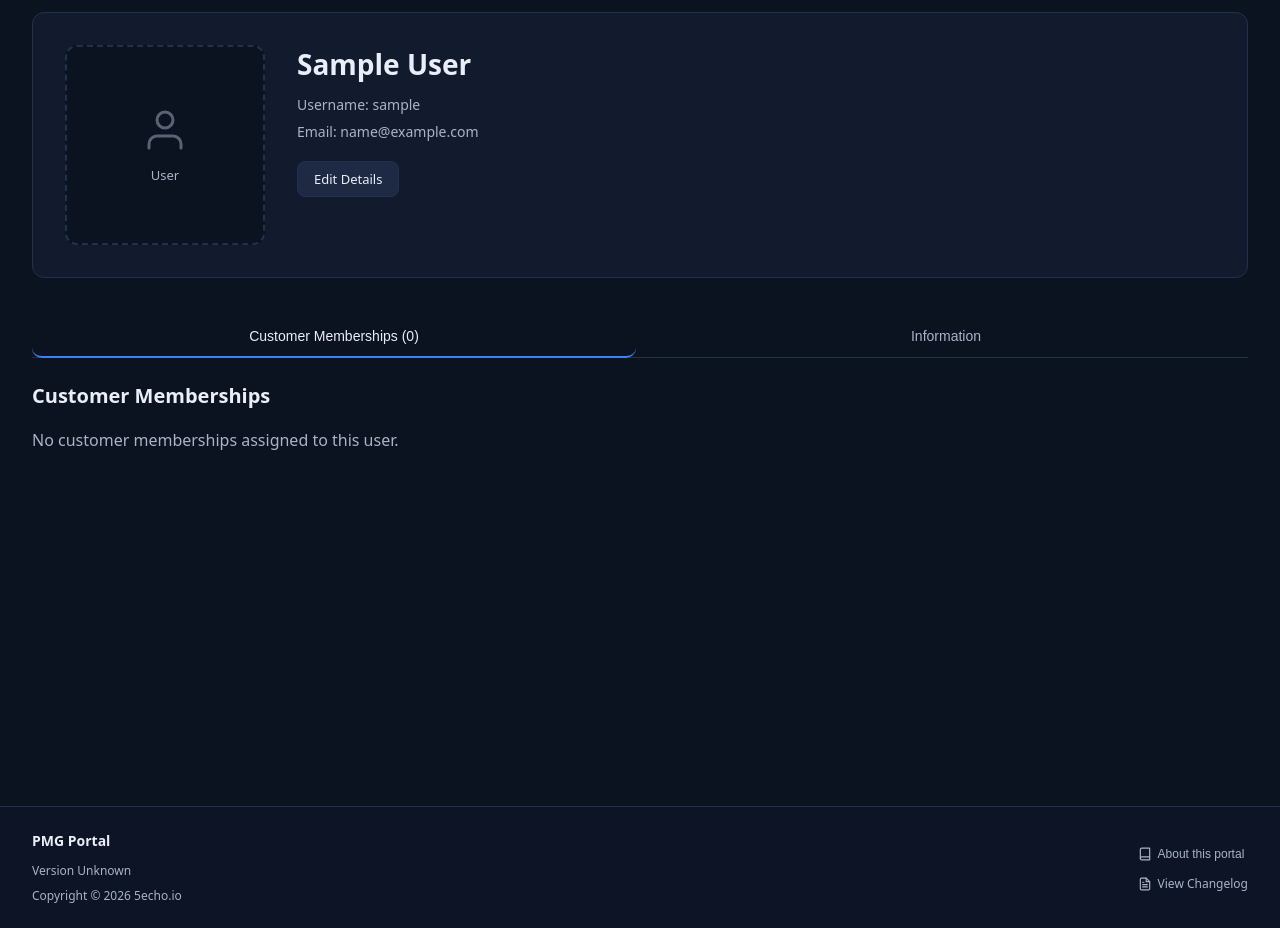
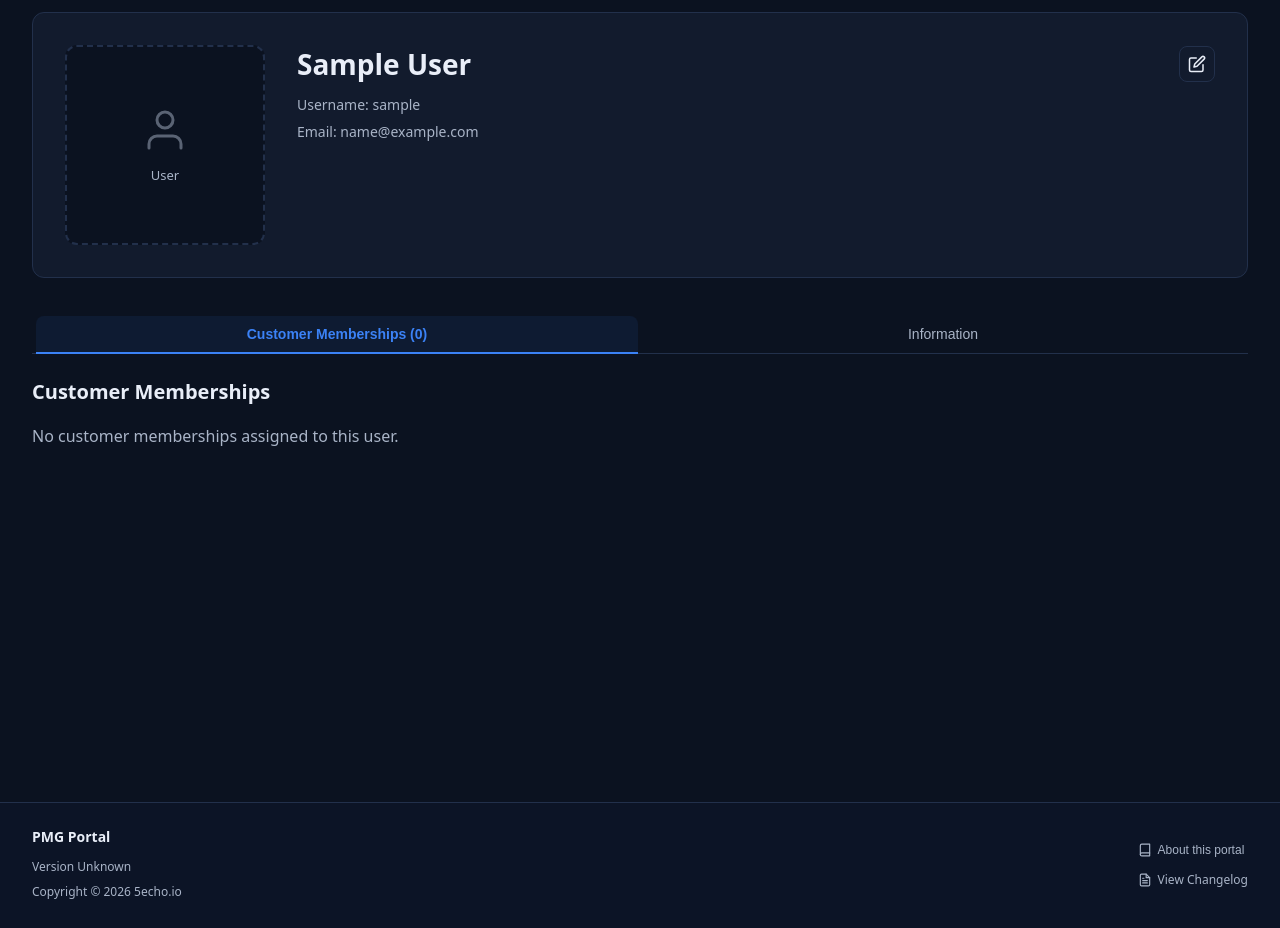
Before and after one commit to 5echo-io/pmg-portal, a Django app: page /admin/users/1/ in a window 1280 px wide. Shown: the part 108-1036 px from the top of the page. After the commit the page ends 1007 px from the top, so only its background shows below. Run offline with Django 5.2, Linux system fonts and the light colour scheme; the visitor is signed in with stand-in values (Sample User, id 1); data comes from the database, SQL or seed files in the repository; data that the repository does not hold is empty; parts of the project's set-up code (start-up, migrations or seed data) failed here and were passed over; some libraries are stand-ins or nearby versions.

Commit message:
UI: Redesign card headers with icon buttons and improve admin layout consistency (v4.3.0-alpha.1)
Co-authored-by: Cursor <cursoragent@cursor.com>

```diff
--- a/src/admin_app/templates/admin_app/rack_detail.html
+++ b/src/admin_app/templates/admin_app/rack_detail.html
@@ -289,7 +289,7 @@
 
 <style>
 .rack-detail-container {
-  max-width: 1200px;
+  max-width: 1280px;
   margin: 0 auto;
 }
 
--- a/src/admin_app/templates/admin_app/user_card.html
+++ b/src/admin_app/templates/admin_app/user_card.html
@@ -25,17 +25,30 @@
     </div>
 
     <div class="customer-card-info">
-      <h1 class="customer-card-name">{{ user_obj.get_full_name|default:user_obj.username }}</h1>
+      <div class="customer-card-name-wrapper">
+        <h1 class="customer-card-name">{{ user_obj.get_full_name|default:user_obj.username }}</h1>
+        <div class="customer-card-header-actions">
+          <a href="{% url 'admin_app:admin_user_edit' user_obj.pk %}" class="customer-card-icon-btn customer-card-icon-btn--edit" title="Edit Details">
+            <svg xmlns="http://www.w3.org/2000/svg" width="18" height="18" viewBox="0 0 24 24" fill="none" stroke="currentColor" stroke-width="2" stroke-linecap="round" stroke-linejoin="round">
+              <path d="M11 4H4a2 2 0 0 0-2 2v14a2 2 0 0 0 2 2h14a2 2 0 0 0 2-2v-7"></path>
+              <path d="M18.5 2.5a2.121 2.121 0 0 1 3 3L12 15l-4 1 1-4 9.5-9.5z"></path>
+            </svg>
+          </a>
+          {% if user_obj.pk != request.user.pk %}
+          <button type="button" class="customer-card-icon-btn customer-card-icon-btn--delete" data-delete-url="{% url 'admin_app:admin_user_delete' user_obj.pk %}" data-delete-message="Are you sure you want to delete the user '{{ user_obj.username }}'? This will also remove all customer memberships for this user." title="Delete User">
+            <svg xmlns="http://www.w3.org/2000/svg" width="18" height="18" viewBox="0 0 24 24" fill="none" stroke="currentColor" stroke-width="2" stroke-linecap="round" stroke-linejoin="round">
+              <path d="M3 6h18"></path>
+              <path d="M19 6v14c0 1-1 2-2 2H7c-1 0-2-1-2-2V6"></path>
+              <path d="M8 6V4c0-1 1-2 2-2h4c1 0 2 1 2 2v2"></path>
+            </svg>
+          </button>
+          {% endif %}
+        </div>
+      </div>
       <p class="customer-card-org">Username: {{ user_obj.username }}</p>
       {% if user_obj.email %}
       <p class="customer-card-contact">Email: {{ user_obj.email }}</p>
       {% endif %}
-      <div class="customer-card-actions">
-        <a href="{% url 'admin_app:admin_user_edit' user_obj.pk %}" class="form-btn form-btn-secondary">Edit Details</a>
-        {% if user_obj.pk != request.user.pk %}
-        <button type="button" class="form-btn form-btn-danger" data-delete-url="{% url 'admin_app:admin_user_delete' user_obj.pk %}" data-delete-message="Are you sure you want to delete the user '{{ user_obj.username }}'? This will also remove all customer memberships for this user.">Delete User</button>
-        {% endif %}
-      </div>
     </div>
   </div>
 
--- a/src/static/app.css
+++ b/src/static/app.css
@@ -2589,11 +2589,71 @@ a.link:hover { color: var(--text); }
   flex: 1;
 }
 
+.customer-card-name-wrapper {
+  display: flex;
+  align-items: center;
+  justify-content: space-between;
+  gap: 16px;
+  margin-bottom: 12px;
+}
+
 .customer-card-name {
   font-size: 28px;
   font-weight: 600;
-  margin: 0 0 12px 0;
-  color: var(--text);
+  margin: 0;
+  color: var(--text);
+  flex: 1;
+}
+
+.customer-card-header-actions {
+  display: flex;
+  align-items: center;
+  gap: 8px;
+  flex-shrink: 0;
+}
+
+.customer-card-icon-btn {
+  width: 36px;
+  height: 36px;
+  border-radius: 8px;
+  border: 1px solid var(--line);
+  background: var(--card);
+  color: var(--text);
+  cursor: pointer;
+  display: flex;
+  align-items: center;
+  justify-content: center;
+  transition: all 0.2s;
+  padding: 0;
+  text-decoration: none;
+  flex-shrink: 0;
+}
+
+.customer-card-icon-btn:hover {
+  background: var(--btnHover);
+  border-color: var(--btnHover);
+  transform: translateY(-1px);
+}
+
+.customer-card-icon-btn--edit {
+  color: var(--text);
+}
+
+.customer-card-icon-btn--edit:hover {
+  background: rgba(59, 130, 246, 0.1);
+  border-color: #3b82f6;
+  color: #3b82f6;
+}
+
+.customer-card-icon-btn--delete {
+  color: #ef4444;
+  border-color: rgba(239, 68, 68, 0.3);
+}
+
+.customer-card-icon-btn--delete:hover {
+  background: #ef4444;
+  border-color: #ef4444;
+  color: white;
 }
 
 .customer-card-org,
@@ -2609,13 +2669,14 @@ a.link:hover { color: var(--text); }
 
 .customer-card-tabs {
   display: flex;
-  gap: 8px;
+  gap: 4px;
   border-bottom: 1px solid var(--line);
   margin-bottom: 24px;
+  padding: 0 4px;
 }
 
 .customer-tab {
-  padding: 12px 20px;
+  padding: 10px 18px;
   background: transparent;
   border: none;
   border-bottom: 2px solid transparent;
@@ -2625,15 +2686,20 @@ a.link:hover { color: var(--text); }
   cursor: pointer;
   transition: all 0.2s;
   margin-bottom: -1px;
+  border-radius: 8px 8px 0 0;
+  position: relative;
 }
 
 .customer-tab:hover {
   color: var(--text);
+  background: rgba(59, 130, 246, 0.05);
 }
 
 .customer-tab.active {
-  color: var(--text);
+  color: #3b82f6;
   border-bottom-color: #3b82f6;
+  background: rgba(59, 130, 246, 0.08);
+  font-weight: 600;
 }
 
 .customer-card-content {
@@ -2714,7 +2780,7 @@ a.link:hover { color: var(--text); }
 
 /* Customer Selection Page */
 .customer-selection-container {
-  max-width: 1000px;
+  max-width: 1280px;
   margin: 0 auto;
   padding: 32px 20px;
   display: flex;
```
Also changed, not shown: BUILDLOG.md (+17 -0 lines), src/admin_app/templates/admin_app/customer_card.html (+18 -5 lines), src/admin_app/templates/admin_app/facility_card.html (+18 -5 lines), src/static/admin_custom.css (+8 -8 lines), CHANGELOG.md, 1 other file.
